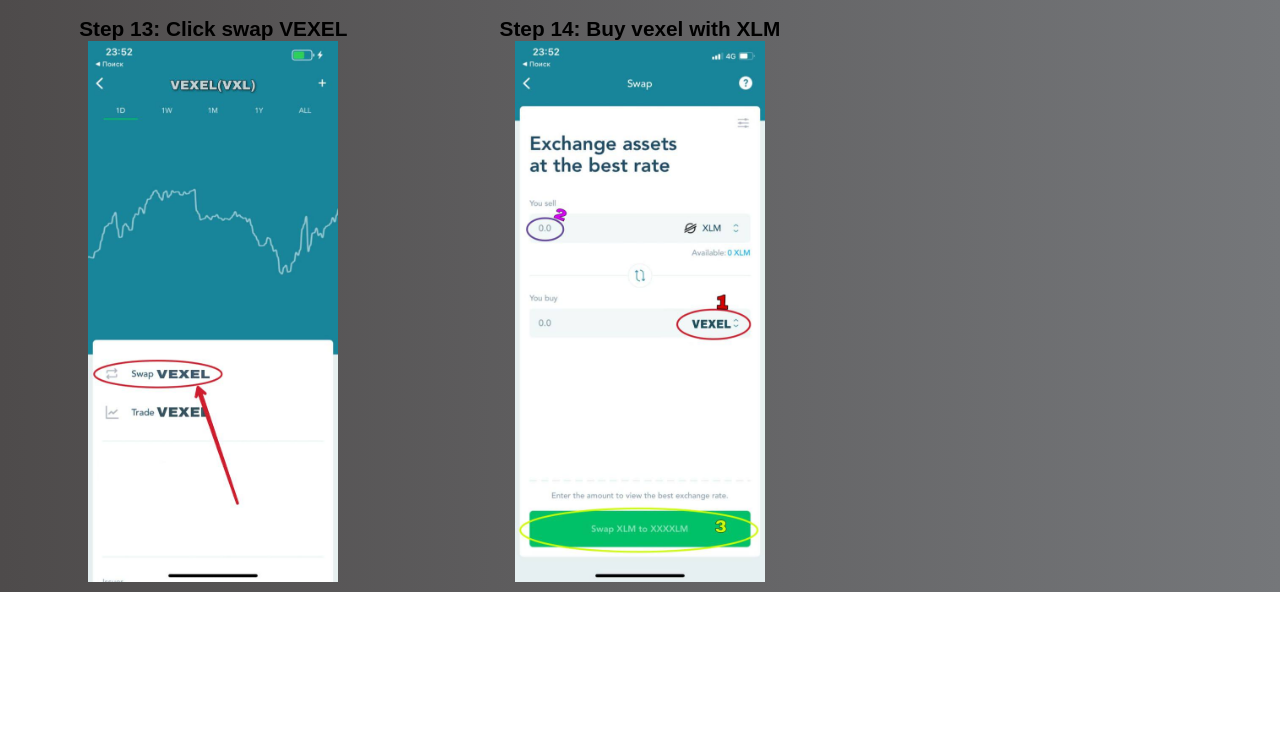
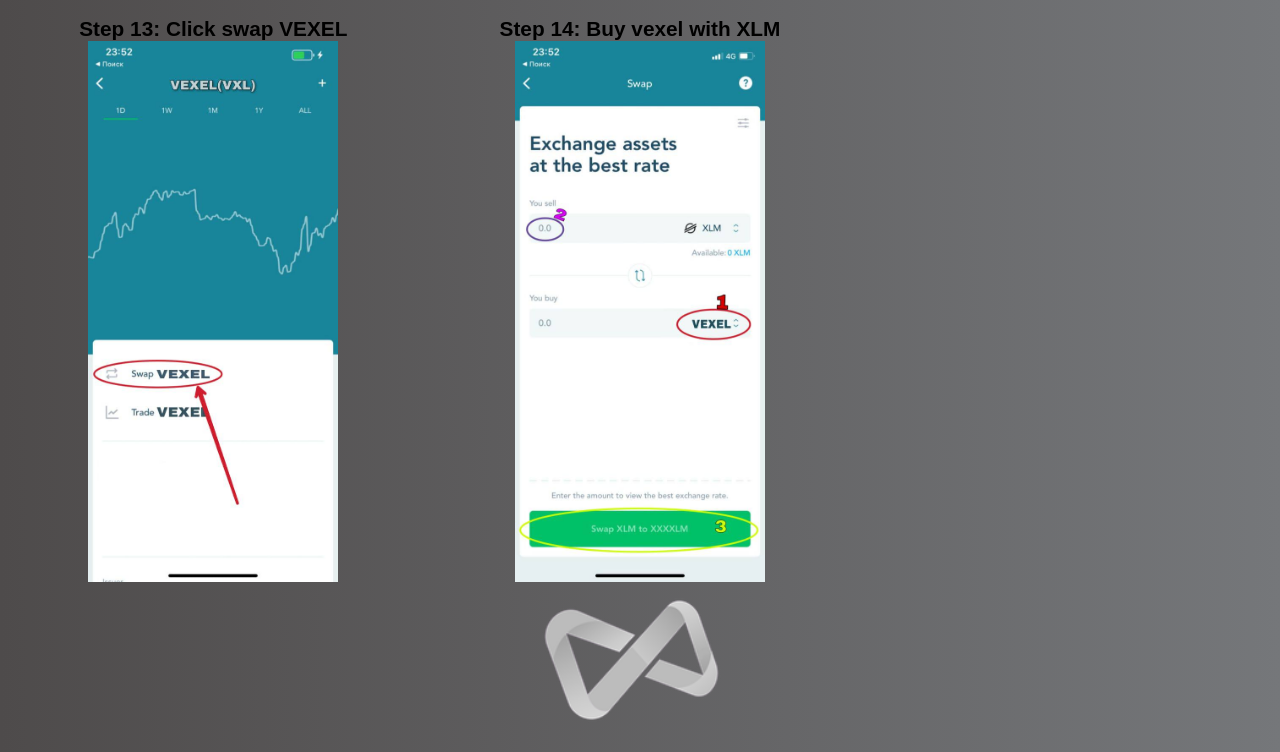
Before and after one commit to jonshonfarmer/vexelcoin, a plain HTML site: page index3.html in a window 1280 px wide. Shown: the part 2458-3210 px from the top of the page. Before the commit the page ends 3050 px from the top, so only its background shows below. Drawn offline with Linux system fonts and the light colour scheme.

Commit message:
Add files via upload

```diff
--- a/index3.html
+++ b/index3.html
@@ -77,8 +77,10 @@
         <div class="container">
           <h2>Step 14: Buy vexel with XLM</h2>
           <img src="/lobstrScreen/screen5.jpg" alt="" />
+          <a href="https://lobstr.co/trade/VEXEL:GC6EZ4YTT3I2GYCLUFIJMKO534WAP2QOQUTMLFZ25CQRSIHA5S5QQL2Y"><img src="vexelicon.png" alt=""></a>
         </div>
       </div>
     </div>
+
   </body>
 </html>
```
Also changed, not shown: vexelicon.png (added).
